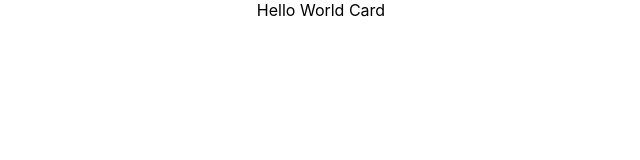
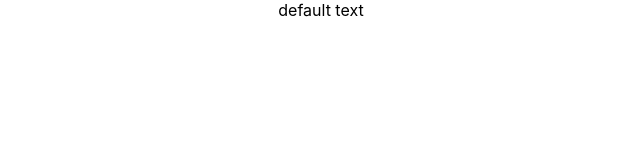
Before and after one commit to olkhon/reactpassingdata, a React (Create React App) app: page / in a window 1280 px wide. Shown: the top 160 px of the page, without its empty margins (319-959 px from the left). Built offline with nearby package versions, Linux system fonts and the light colour scheme.

Commit message:
pass text from parent to child

```diff
--- a/src/App.js
+++ b/src/App.js
@@ -5,7 +5,7 @@ import Card from './components/card'
 function App() {
   return (
     <div className="App">
-      <Card />
+      <Card text="default text" />
     </div>
   );
 }
--- a/src/components/card/index.js
+++ b/src/components/card/index.js
@@ -1,10 +1,10 @@
 import React from 'react';
 import './styles.css';
 
-export default function Card () {
+export default function Card ({text}) {
     return (
         <div>
-            Hello World Card
+            {text}
         </div>
     )
 }
```
Also changed, not shown: 1 other file (tests, documents, lock files or other folders).
